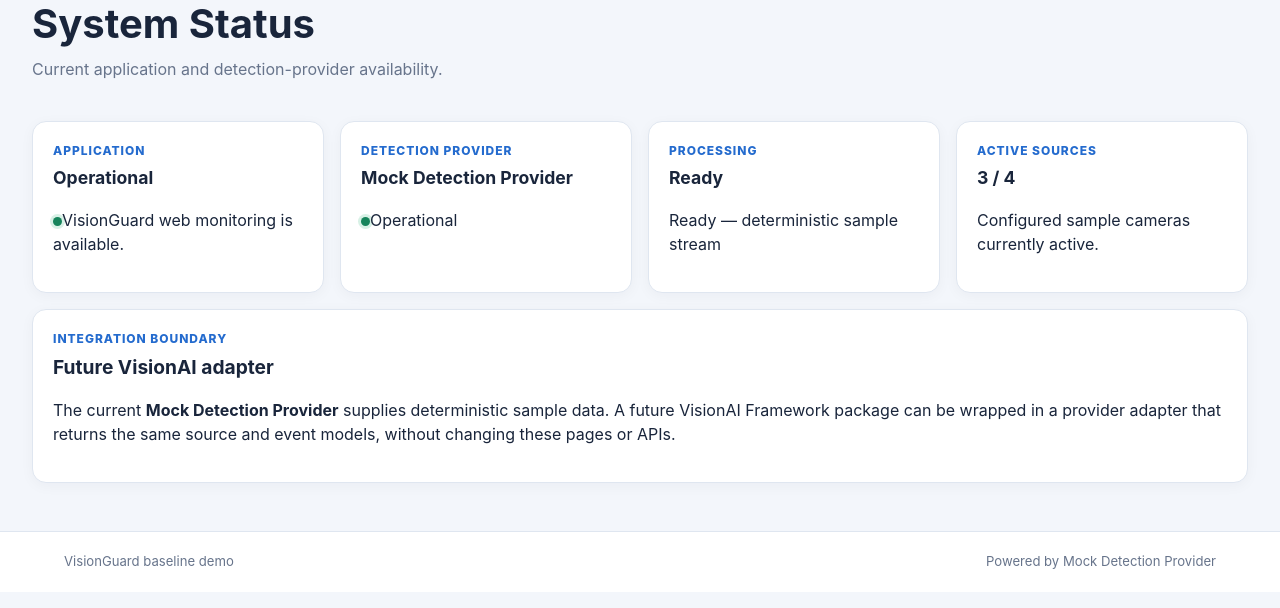
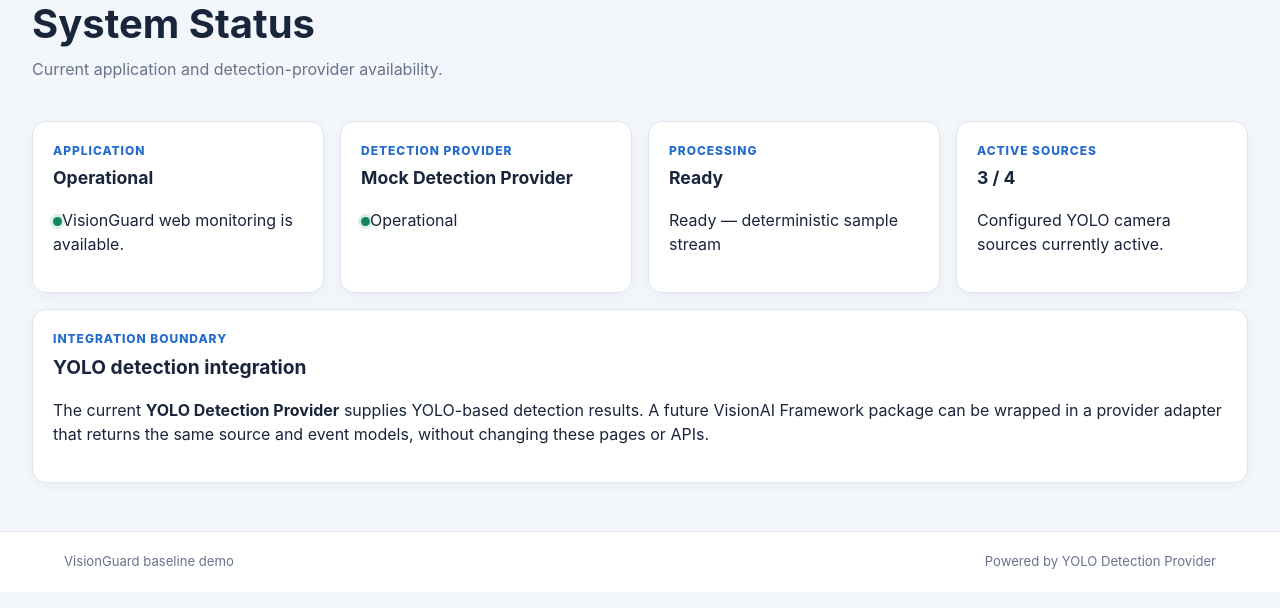
Before and after one commit to Moshika-DT3/visionguard-fire-smoke-monitoring, a FastAPI app: page /status in a window 1280 px wide. Shown: the part 152-760 px from the top of the page. Run offline with FastAPI, Linux system fonts and the light colour scheme.

Commit message:
Update VisionGuard UI terminology for YOLO analysis

```diff
--- a/app/templates/base.html
+++ b/app/templates/base.html
@@ -31,7 +31,7 @@
 
   <footer class="site-footer">
     <span>VisionGuard baseline demo</span>
-    <span>Powered by Mock Detection Provider</span>
+    <span>Powered by YOLO Detection Provider</span>
   </footer>
   <script src="{{ url_for('static', path='/js/dashboard.js') }}" defer></script>
   {% block page_scripts %}{% endblock %}
--- a/app/templates/dashboard.html
+++ b/app/templates/dashboard.html
@@ -19,7 +19,7 @@
   <article class="metric-card">
     <span class="metric-label">Total Incidents</span>
     <strong>{{ metrics.total_incidents }}</strong>
-    <small>Deterministic event history</small>
+    <small>YOLO detection event history</small>
   </article>
   <article class="metric-card fire-accent">
     <span class="metric-label">Fire Alerts</span>
--- a/app/templates/incidents.html
+++ b/app/templates/incidents.html
@@ -5,7 +5,7 @@
   <div>
     <p class="eyebrow">Detection records</p>
     <h1>Incident History</h1>
-    <p class="muted">Review deterministic fire and smoke events captured by VisionGuard.</p>
+    <p class="muted">Review YOLO-detected fire and smoke events captured by VisionGuard.</p>
   </div>
 </section>
 
--- a/app/templates/status.html
+++ b/app/templates/status.html
@@ -28,13 +28,13 @@
   <article class="panel status-card">
     <p class="eyebrow">Active Sources</p>
     <h2>{{ system_status.active_sources }} / {{ system_status.total_sources }}</h2>
-    <p>Configured sample cameras currently active.</p>
+    <p>Configured YOLO camera sources currently active.</p>
   </article>
 </section>
 
 <section class="panel integration-note">
   <p class="eyebrow">Integration boundary</p>
-  <h2>Future VisionAI adapter</h2>
-  <p>The current <strong>Mock Detection Provider</strong> supplies deterministic sample data. A future VisionAI Framework package can be wrapped in a provider adapter that returns the same source and event models, without changing these pages or APIs.</p>
+  <h2>YOLO detection integration</h2>
+  <p>The current <strong>YOLO Detection Provider</strong> supplies YOLO-based detection results. A future VisionAI Framework package can be wrapped in a provider adapter that returns the same source and event models, without changing these pages or APIs.</p>
 </section>
 {% endblock %}
```
